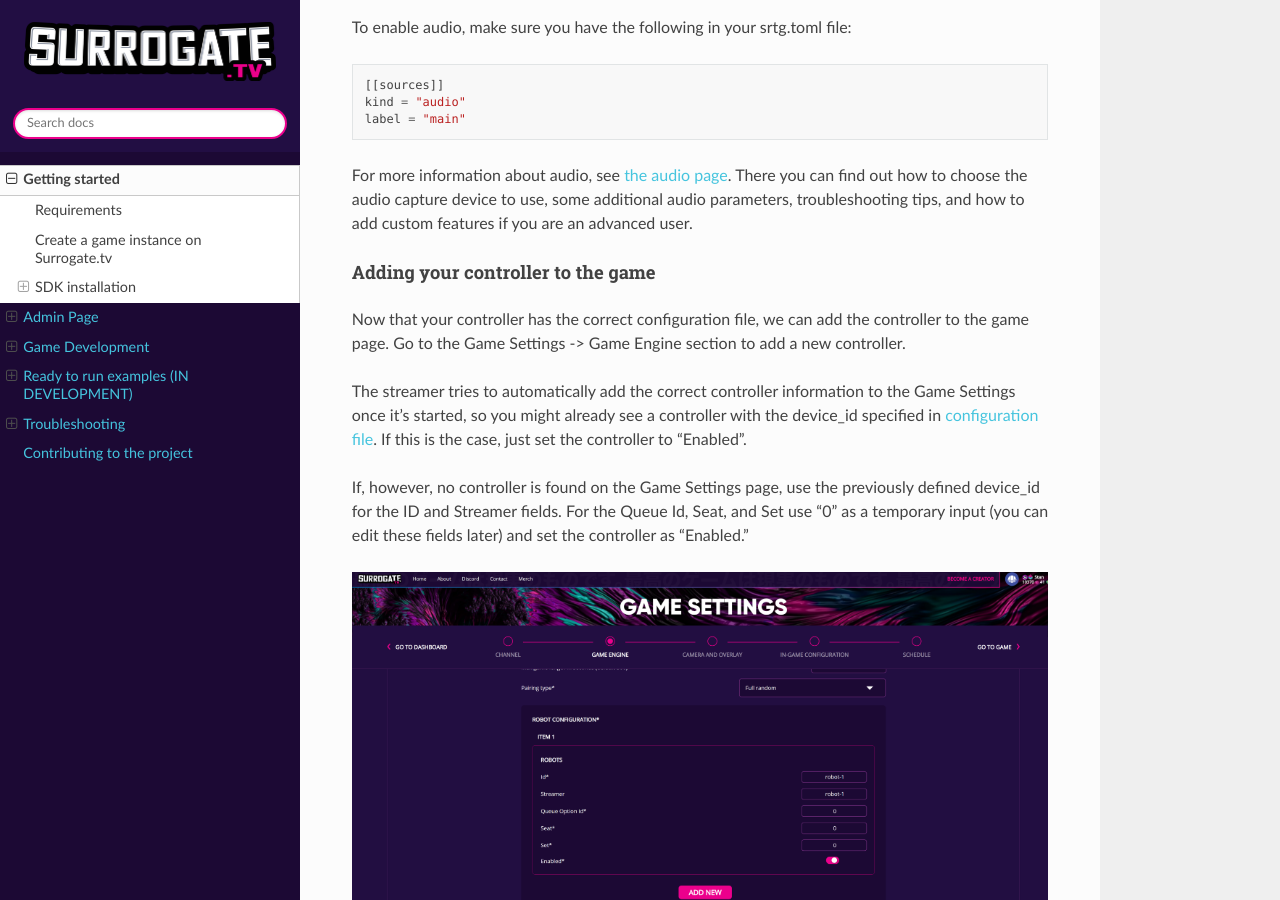
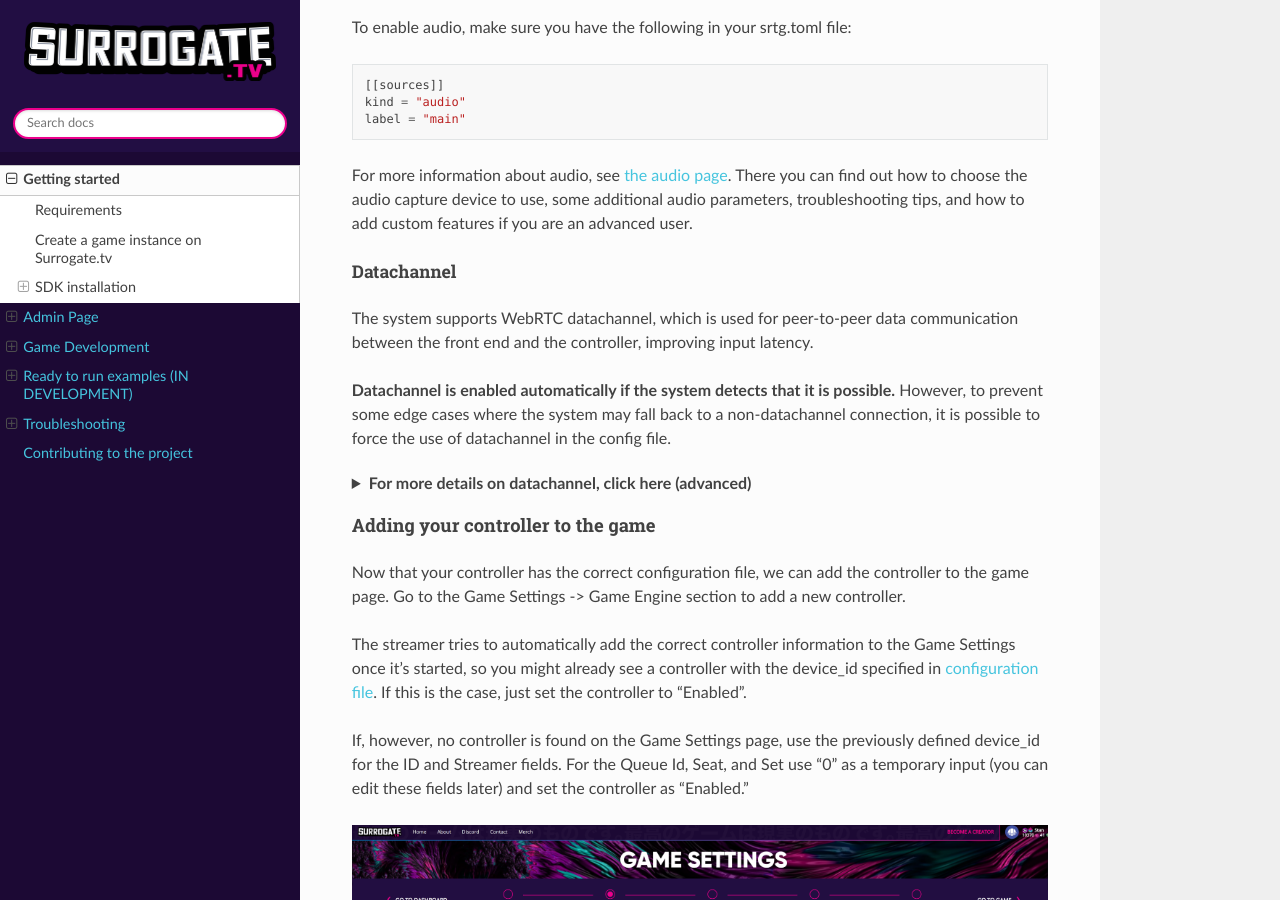
Before and after one commit to SurrogateInc/surrortg-sdk, a Sphinx documentation site: the page built from docs/source/getting_started.md, in a window 1280 px wide and 900 px high, scrolled down 15276 px. Built offline with Sphinx 7.4.7 and the Read the Docs theme 2.0.0, drawn with Linux system fonts in a browser that asks for light colours; pages that are not in the unit, such as notebooks, are missing from menus.

Commit message:
Add datachannel documentation

````diff
--- a/docs/source/getting_started.md
+++ b/docs/source/getting_started.md
@@ -554,6 +554,50 @@
 audio parameters, troubleshooting tips, and how to add custom features if you
 are an advanced user.
 
+##### Datachannel
+
+The system supports WebRTC datachannel, which is used for peer-to-peer
+data communication between the front end and the controller, improving input
+latency.
+
+<strong>Datachannel is enabled automatically if the system detects that it is
+possible.</strong>
+However, to prevent some edge cases where the system may fall back to a
+non-datachannel connection, it is possible to force the use of datachannel in
+the config file.
+
+<details>
+  <summary><strong>
+  For more details on datachannel, click here (advanced)
+  </strong></summary>
+
+  Datachannel can only be used if both the streamer and
+  the controller are running on the same device.
+  To do so, add the following to the top level of srtg.toml:
+
+  ```
+  datachannel = true
+  ```
+
+  <strong>Do this only if you have both streamer and controller running on the
+  same device!</strong> Remember to remove this option if you start running the
+  programs on separate devices!
+
+  The edge cases where the system may fall back to non-datachannel communication
+  are:
+
+   - A player connects very soon after the streamer is started
+   - The streamer restarts during gameplay
+
+   Note that datachannel becomes enabled a few seconds after these events, so
+   only the players connecting/connected within this time frame will have
+   datachannel disabled for the duration of their game. In other words, on a
+   stable system these should not occur, and the automatic datachannel will
+   suffice for most users.
+
+</details>
+</br>
+
 #### Adding your controller to the game
 
 Now that your controller has the correct configuration file, we can add the controller
````
